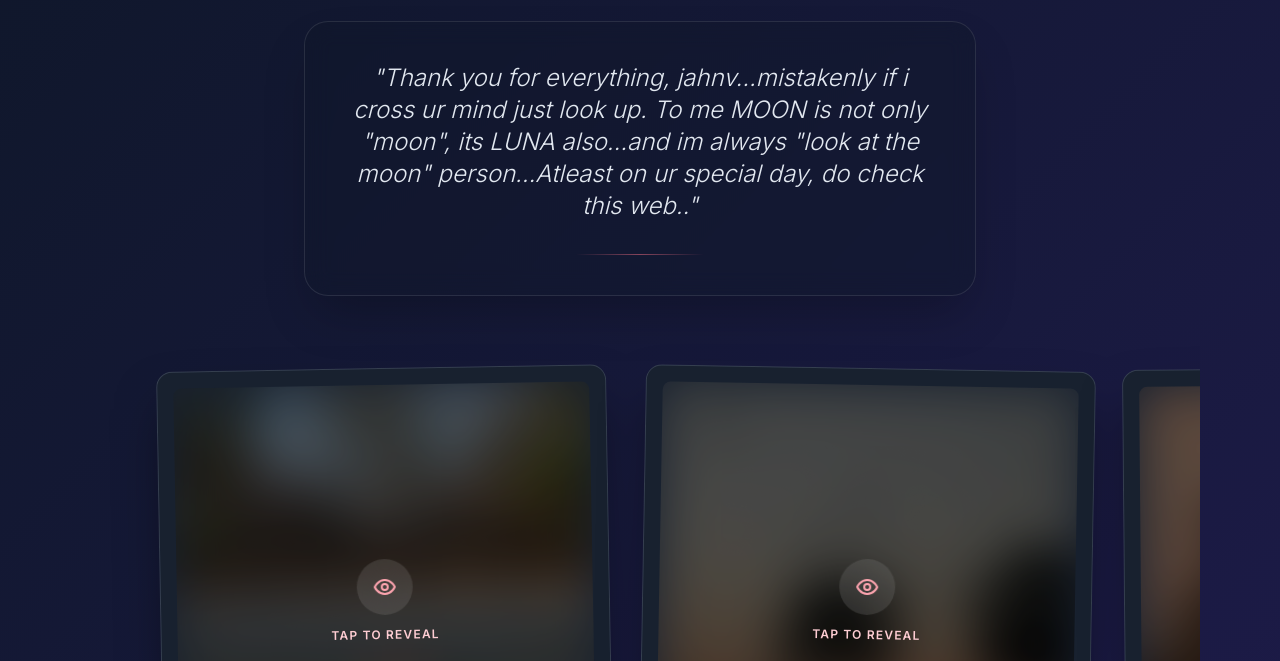
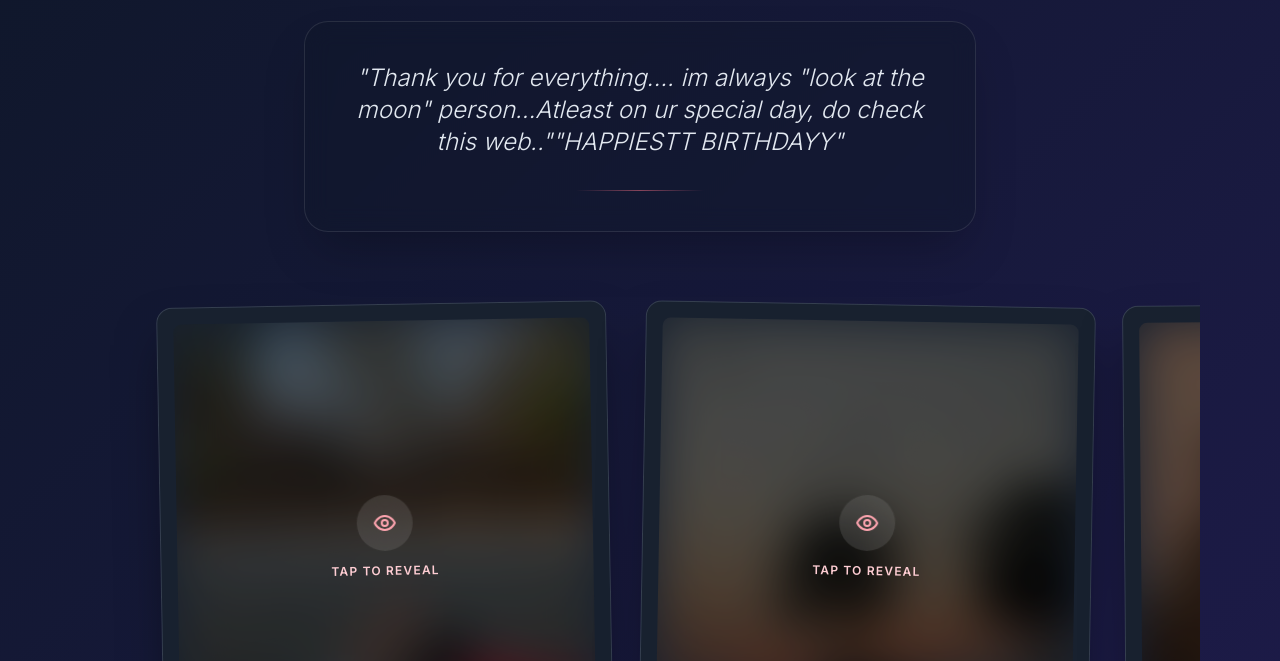
Before and after one commit to Poojareddy2809/JJV, a plain HTML site: page index.html in a window 1280 px wide. Both pictures are taken after a click on the button "Open a Moment". Shown: the part 139-800 px from the top of the page. Drawn offline with nearby package versions, Linux system fonts and the light colour scheme.

Commit message:
index.html

```diff
--- a/index.html
+++ b/index.html
@@ -134,7 +134,7 @@
             <div
                 class="max-w-2xl bg-slate-900/40 backdrop-blur-md p-8 md:p-10 rounded-3xl border border-white/10 mb-12 shadow-2xl mx-4">
                 <p class="text-lg md:text-2xl text-slate-200 leading-relaxed italic font-light">
-                    "Thank you for everything, jahnv...mistakenly if i cross ur mind just look up. To me MOON is not only "moon", its LUNA also...and im always "look at the moon" person...Atleast on ur special day, do check this web.."
+                    "Thank you for everything.... im always "look at the moon" person...Atleast on ur special day, do check this web..""HAPPIESTT BIRTHDAYY"
                 </p>
                 <div class="mt-8 flex justify-center">
                     <div class="h-px w-32 bg-gradient-to-r from-transparent via-rose-400/50 to-transparent"></div>
```
